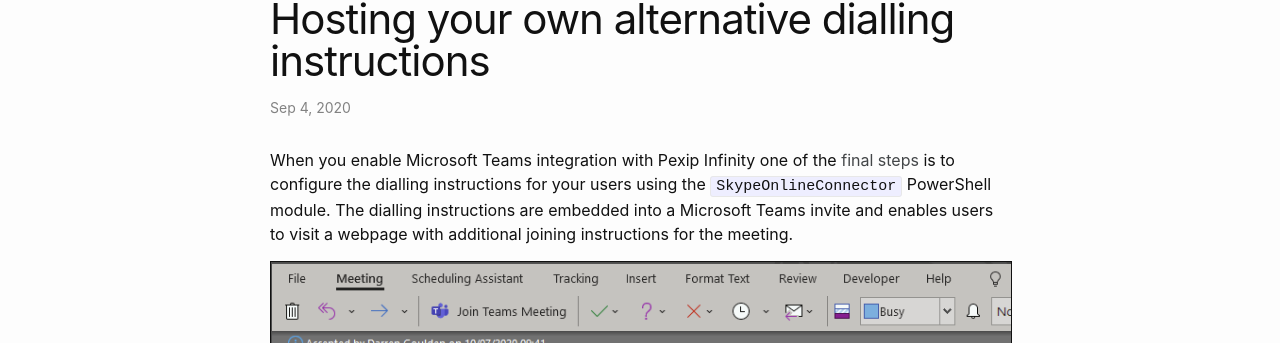
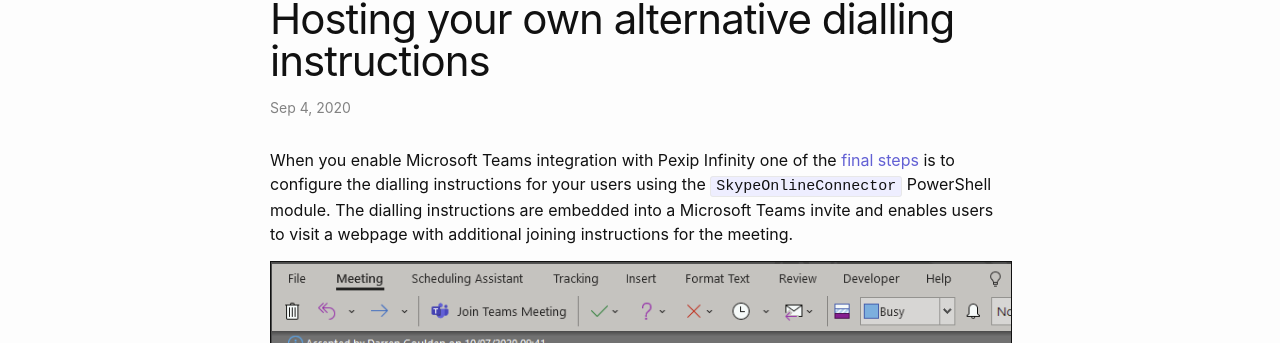
Before and after one commit to darrengoulden/darrengdn, a Jekyll site: the page built from _posts/2020-09-04-hosting-your-own-alternate-dialling-instructions.markdown, in a window 1280 px wide. Shown: the part 94-437 px from the top of the page. Built offline with Jekyll 4.4.1, drawn with Linux system fonts in a browser that asks for light colours; comment, search, counter and statistics services are not loaded.

Commit message:
update css for acustom

```diff
--- a/_posts/2020-09-04-hosting-your-own-alternate-dialling-instructions.markdown
+++ b/_posts/2020-09-04-hosting-your-own-alternate-dialling-instructions.markdown
@@ -6,7 +6,7 @@
 comments: true
 ---
 
-When you enable Microsoft Teams integration with Pexip Infinity one of the [final steps](https://docs.pexip.com/admin/teams_connector.htm#authorize_lobby) is to configure the dialling instructions for your users using the `SkypeOnlineConnector` PowerShell module.  The dialling instructions are embedded into a Microsoft Teams invite and enables users to visit a webpage with additional joining instructions for the meeting.
+When you enable Microsoft Teams integration with Pexip Infinity one of the [final steps](https://docs.pexip.com/admin/teams_connector.htm#authorize_lobby){: .acustom } is to configure the dialling instructions for your users using the `SkypeOnlineConnector` PowerShell module.  The dialling instructions are embedded into a Microsoft Teams invite and enables users to visit a webpage with additional joining instructions for the meeting.
 
 ![cvi-invitation-instructions]({{ site.baseurl }}/assets/img/2020-09-04-hosting-your-own-alternate-dialling-instructions/invitation_instructions_784x602.png){: .center-image }
 
@@ -48,4 +48,4 @@
 
 Once you have the files you can edit them and host them on your own webserver
 
-Visit the Pexip documentation site to review the full integration process [Integrating Microsoft Teams with Pexip Infinity](https://docs.pexip.com/admin/integrate_teams.htm)
+Visit the Pexip documentation site to review the full integration process [Integrating Microsoft Teams with Pexip Infinity](https://docs.pexip.com/admin/integrate_teams.htm){: .acustom }
--- a/_sass/minima.scss
+++ b/_sass/minima.scss
@@ -13,6 +13,7 @@
 //Light Colors
 $text-base-color: #434648;
 $text-link-blue: #003fff;
+$text-link-purple: #6260d4;
 $text-link-blue-active: #0036c7;
 $black: #0d122b;
 $light: #ececec;
--- a/_sass/minima/_base.scss
+++ b/_sass/minima/_base.scss
@@ -124,6 +124,10 @@
       text-decoration: underline;
     }
   }
+}
+
+.acustom {
+  color: $text-link-purple !important;
 }
 
 
```
